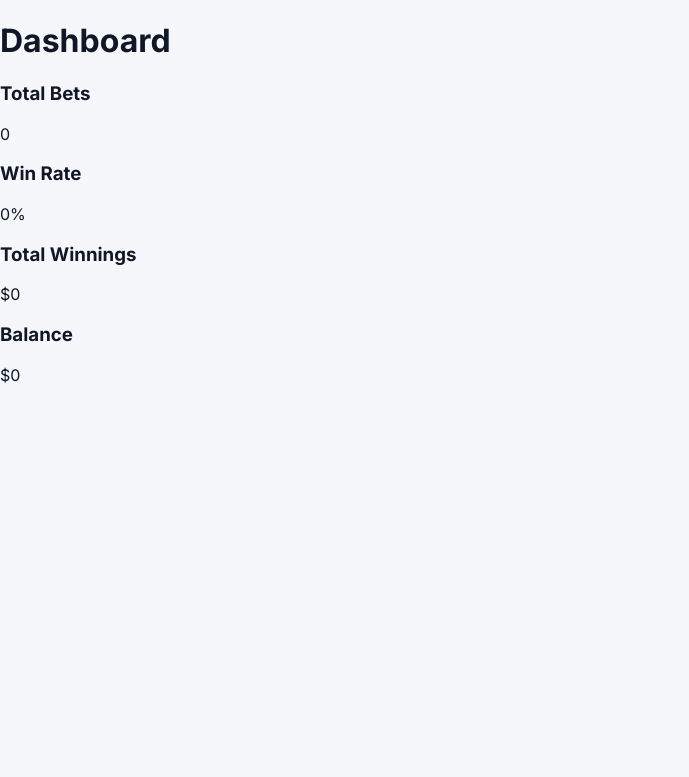
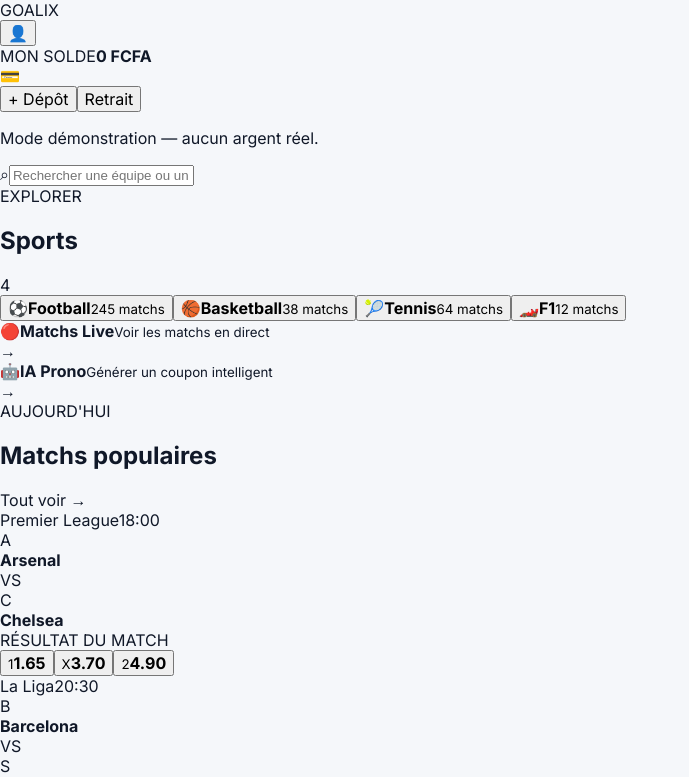
Before and after one commit to AiBetPro/GOALIX, a Next.js app: page /dashboard in a window 1280 px wide. Shown: the top 777 px of the page, without its empty margins (0-689 px from the left). Built offline with nearby package versions, Linux system fonts and the light colour scheme.

Commit message:
Refactor Dashboard component with match data

```diff
--- a/app/dashboard/page.tsx
+++ b/app/dashboard/page.tsx
@@ -1,27 +1,425 @@
-import React from 'react';
+'use client';
 
-export default function Dashboard() {
+import { useState } from 'react';
+
+type Match = {
+  id: string;
+  league: string;
+  time: string;
+  home: string;
+  away: string;
+  homeOdd: string;
+  drawOdd: string;
+  awayOdd: string;
+  live?: boolean;
+};
+
+const matches: Match[] = [
+  {
+    id: 'arsenal-chelsea',
+    league: 'Premier League',
+    time: '18:00',
+    home: 'Arsenal',
+    away: 'Chelsea',
+    homeOdd: '1.65',
+    drawOdd: '3.70',
+    awayOdd: '4.90',
+  },
+  {
+    id: 'barcelona-sevilla',
+    league: 'La Liga',
+    time: '20:30',
+    home: 'Barcelona',
+    away: 'Sevilla',
+    homeOdd: '1.42',
+    drawOdd: '4.40',
+    awayOdd: '6.80',
+  },
+  {
+    id: 'inter-milan',
+    league: 'Serie A',
+    time: '21:00',
+    home: 'Inter',
+    away: 'Milan',
+    homeOdd: '1.75',
+    drawOdd: '3.50',
+    awayOdd: '4.30',
+  },
+  {
+    id: 'psg-lyon',
+    league: 'Ligue 1',
+    time: '21:00',
+    home: 'PSG',
+    away: 'Lyon',
+    homeOdd: '1.48',
+    drawOdd: '4.20',
+    awayOdd: '5.90',
+  },
+  {
+    id: 'real-atletico',
+    league: 'La Liga',
+    time: '22:00',
+    home: 'Real Madrid',
+    away: 'Atlético Madrid',
+    homeOdd: '1.72',
+    drawOdd: '3.60',
+    awayOdd: '4.60',
+  },
+];
+
+const sports = [
+  { icon: '⚽', name: 'Football', count: '245' },
+  { icon: '🏀', name: 'Basketball', count: '38' },
+  { icon: '🎾', name: 'Tennis', count: '64' },
+  { icon: '🏎️', name: 'F1', count: '12' },
+];
+
+export default function DashboardPage() {
+  const [search, setSearch] = useState('');
+  const [selectedSport, setSelectedSport] =
+    useState('Football');
+
+  const filteredMatches = matches.filter((match) => {
+    const text = `${match.home} ${match.away} ${match.league}`
+      .toLowerCase();
+
+    return text.includes(search.toLowerCase());
+  });
+
   return (
-    <div className="min-h-screen bg-gray-900 text-white p-8">
-      <h1 className="text-4xl font-bold mb-8">Dashboard</h1>
-      <div className="grid grid-cols-1 md:grid-cols-2 lg:grid-cols-4 gap-4">
-        <div className="bg-gray-800 p-6 rounded-lg">
-          <h3 className="text-lg font-semibold mb-2">Total Bets</h3>
-          <p className="text-3xl font-bold text-blue-400">0</p>
+    <main className="dashboard-page">
+
+      {/* HEADER */}
+      <header className="dashboard-header">
+
+        <div className="dashboard-logo">
+          GOA<span>LIX</span>
         </div>
-        <div className="bg-gray-800 p-6 rounded-lg">
-          <h3 className="text-lg font-semibold mb-2">Win Rate</h3>
-          <p className="text-3xl font-bold text-green-400">0%</p>
+
+        <button
+          className="dashboard-account"
+          aria-label="Compte"
+        >
+          👤
+        </button>
+
+      </header>
+
+      {/* BALANCE */}
+      <section className="balance-card">
+
+        <div className="balance-top">
+          <div>
+            <span>MON SOLDE</span>
+
+            <strong>
+              0 FCFA
+            </strong>
+          </div>
+
+          <div className="balance-icon">
+            💳
+          </div>
         </div>
-        <div className="bg-gray-800 p-6 rounded-lg">
-          <h3 className="text-lg font-semibold mb-2">Total Winnings</h3>
-          <p className="text-3xl font-bold text-yellow-400">$0</p>
+
+        <div className="balance-actions">
+
+          <button>
+            + Dépôt
+          </button>
+
+          <button>
+            Retrait
+          </button>
+
         </div>
-        <div className="bg-gray-800 p-6 rounded-lg">
-          <h3 className="text-lg font-semibold mb-2">Balance</h3>
-          <p className="text-3xl font-bold text-purple-400">$0</p>
+
+        <p>
+          Mode démonstration — aucun argent réel.
+        </p>
+
+      </section>
+
+      {/* SEARCH */}
+      <div className="dashboard-search">
+
+        <span>⌕</span>
+
+        <input
+          type="text"
+          placeholder="Rechercher une équipe ou un match..."
+          value={search}
+          onChange={(event) =>
+            setSearch(event.target.value)
+          }
+        />
+
+      </div>
+
+      {/* SPORTS */}
+      <section className="dashboard-section">
+
+        <div className="dashboard-title">
+          <div>
+            <span>EXPLORER</span>
+            <h2>Sports</h2>
+          </div>
+
+          <span className="dashboard-count">
+            {sports.length}
+          </span>
         </div>
-      </div>
-    </div>
+
+        <div className="sports-scroll">
+
+          {sports.map((sport) => (
+
+            <button
+              key={sport.name}
+              onClick={() =>
+                setSelectedSport(sport.name)
+              }
+              className={`dashboard-sport ${
+                selectedSport === sport.name
+                  ? 'active'
+                  : ''
+              }`}
+            >
+
+              <span className="sport-icon">
+                {sport.icon}
+              </span>
+
+              <strong>
+                {sport.name}
+              </strong>
+
+              <small>
+                {sport.count} matchs
+              </small>
+
+            </button>
+
+          ))}
+
+        </div>
+
+      </section>
+
+      {/* QUICK ACTIONS */}
+      <section className="quick-actions">
+
+        <a href="/live" className="quick-card live-card">
+
+          <div>
+            <span className="quick-icon">🔴</span>
+
+            <strong>
+              Matchs Live
+            </strong>
+
+            <small>
+              Voir les matchs en direct
+            </small>
+          </div>
+
+          <span className="quick-arrow">
+            →
+          </span>
+
+        </a>
+
+        <a href="/ai-prono" className="quick-card ai-card">
+
+          <div>
+            <span className="quick-icon">🤖</span>
+
+            <strong>
+              IA Prono
+            </strong>
+
+            <small>
+              Générer un coupon intelligent
+            </small>
+          </div>
+
+          <span className="quick-arrow">
+            →
+          </span>
+
+        </a>
+
+      </section>
+
+      {/* MATCHS */}
+      <section className="dashboard-section matches-dashboard">
+
+        <div className="dashboard-title">
+
+          <div>
+            <span>AUJOURD&apos;HUI</span>
+            <h2>
+              Matchs populaires
+            </h2>
+          </div>
+
+          <a href="/live">
+            Tout voir →
+          </a>
+
+        </div>
+
+        <div className="dashboard-matches">
+
+          {filteredMatches.length === 0 ? (
+
+            <div className="no-results">
+              <span>🔎</span>
+
+              <strong>
+                Aucun match trouvé
+              </strong>
+
+              <p>
+                Essayez une autre recherche.
+              </p>
+            </div>
+
+          ) : (
+
+            filteredMatches.map((match) => (
+
+              <article
+                key={match.id}
+                className="dashboard-match"
+              >
+
+                <div className="match-header">
+
+                  <span>
+                    {match.league}
+                  </span>
+
+                  <time>
+                    {match.time}
+                  </time>
+
+                </div>
+
+                <div className="match-body">
+
+                  <div className="dashboard-team">
+
+                    <div className="team-logo">
+                      {match.home.charAt(0)}
+                    </div>
+
+                    <strong>
+                      {match.home}
+                    </strong>
+
+                  </div>
+
+                  <div className="dashboard-vs">
+                    VS
+                  </div>
+
+                  <div className="dashboard-team">
+
+                    <div className="team-logo">
+                      {match.away.charAt(0)}
+                    </div>
+
+                    <strong>
+                      {match.away}
+                    </strong>
+
+                  </div>
+
+                </div>
+
+                <div className="odds-title">
+                  RÉSULTAT DU MATCH
+                </div>
+
+                <div className="odds-grid">
+
+                  <button>
+                    <small>1</small>
+                    <strong>
+                      {match.homeOdd}
+                    </strong>
+                  </button>
+
+                  <button>
+                    <small>X</small>
+                    <strong>
+                      {match.drawOdd}
+                    </strong>
+                  </button>
+
+                  <button>
+                    <small>2</small>
+                    <strong>
+                      {match.awayOdd}
+                    </strong>
+                  </button>
+
+                </div>
+
+              </article>
+
+            ))
+
+          )}
+
+        </div>
+
+      </section>
+
+      {/* AI BANNER */}
+      <section className="dashboard-ai-banner">
+
+        <div>
+
+          <span>
+            🤖 GOALIX AI
+          </span>
+
+          <h2>
+            Besoin d&apos;une analyse ?
+          </h2>
+
+          <p>
+            Laissez notre système analyser les
+            opportunités disponibles.
+          </p>
+
+          <a href="/ai-prono">
+            Découvrir IA Prono →
+          </a>
+
+        </div>
+
+        <div className="dashboard-ai-orb">
+          AI
+        </div>
+
+      </section>
+
+      {/* FOOTER */}
+      <footer className="dashboard-footer">
+
+        <strong>
+          GOA<span>LIX</span>
+        </strong>
+
+        <p>
+          Sports Betting & AI Predictions
+        </p>
+
+      </footer>
+
+    </main>
   );
-}
+    }
```
